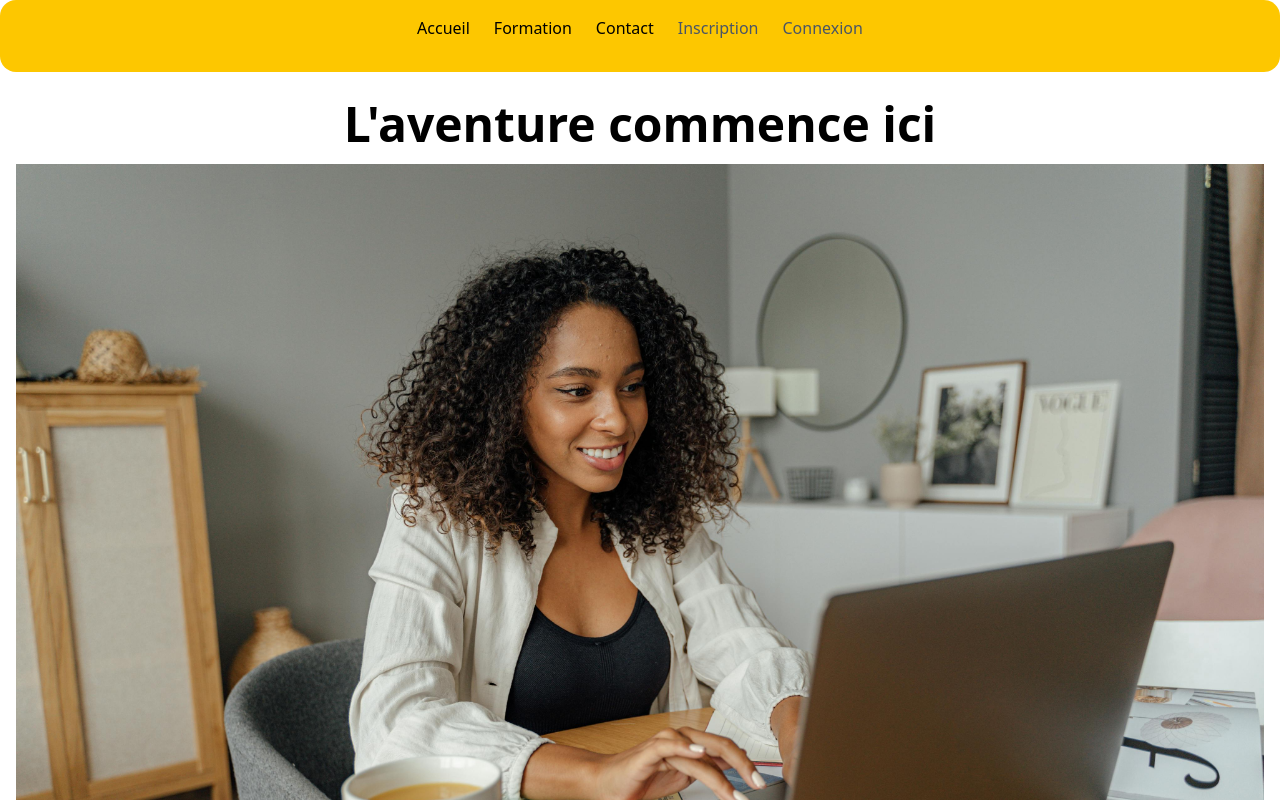
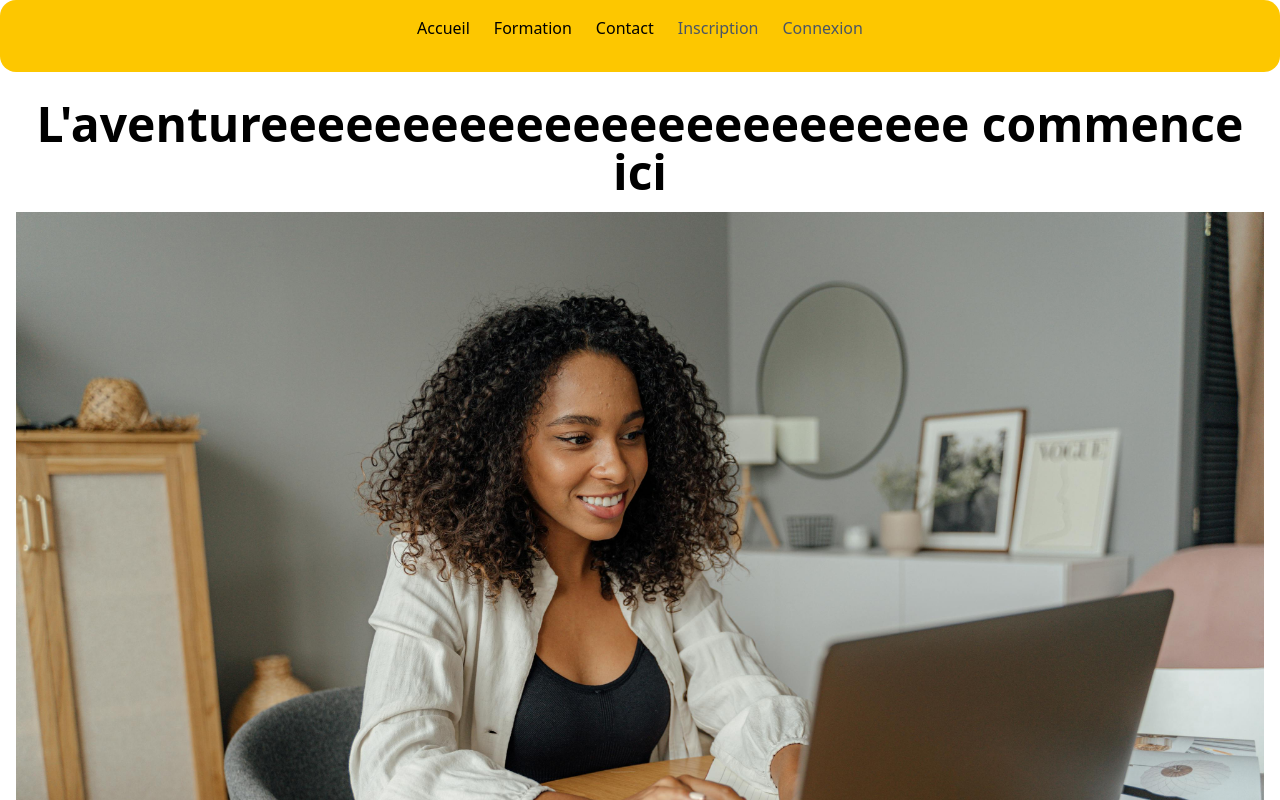
Before and after one commit to MaximilienR/max-formation, a React (Vite) app: page / in a window 1280 px wide. Shown: the top 800 px of the page. Built offline with nearby package versions, Linux system fonts and the light colour scheme.

Commit message:
test debug

```diff
--- a/src/components/Home/Home.jsx
+++ b/src/components/Home/Home.jsx
@@ -5,15 +5,15 @@ function Home() {
   return (
     <div className="container p-4 mx-auto">
       <header>
-        <h1 className="mb-4 text-5xl font-bold text-center">L'aventure commence ici</h1>
-        <img src="/src/Assets/dev.jpg" alt="Image" className="object-cover w-full mb-4 h-1/2" />
+        <h1 className="mb-4 text-5xl font-bold text-center">L'aventureeeeeeeeeeeeeeeeeeeeeeeee commence ici</h1>
+        <img src="../src/Assets/dev.jpg" alt="Image" className="object-cover w-full mb-4 h-1/2" />
       </header>
       <main>
         <div className="flex flex-wrap justify-center">
           <section className="w-full p-4 md:w-1/2 xl:w-1/2">
             <h2 className="mb-2 text-3xl font-bold">Cours gratuit</h2>
             <Link to="/cours">
-              <button className="bg-yellow-400 hover:bg-yellow-500 text-white font-bold py-2 px-4 rounded">
+              <button className="px-4 py-2 font-bold text-white bg-yellow-400 rounded hover:bg-yellow-500">
                 Découvrir les cours
               </button>
             </Link>
@@ -25,7 +25,7 @@ function Home() {
           </section>
           <section className="w-full p-4 md:w-1/2 xl:w-1/2">
             <h2 className="mb-2 text-3xl font-bold">Coatching personnalisé</h2>
-            <button className="bg-yellow-400 hover:bg-yellow-500 text-white font-bold py-2 px-4 rounded">
+            <button className="px-4 py-2 font-bold text-white bg-yellow-400 rounded hover:bg-yellow-500">
               Découvrir le coaching
             </button>
             <ul>
```
